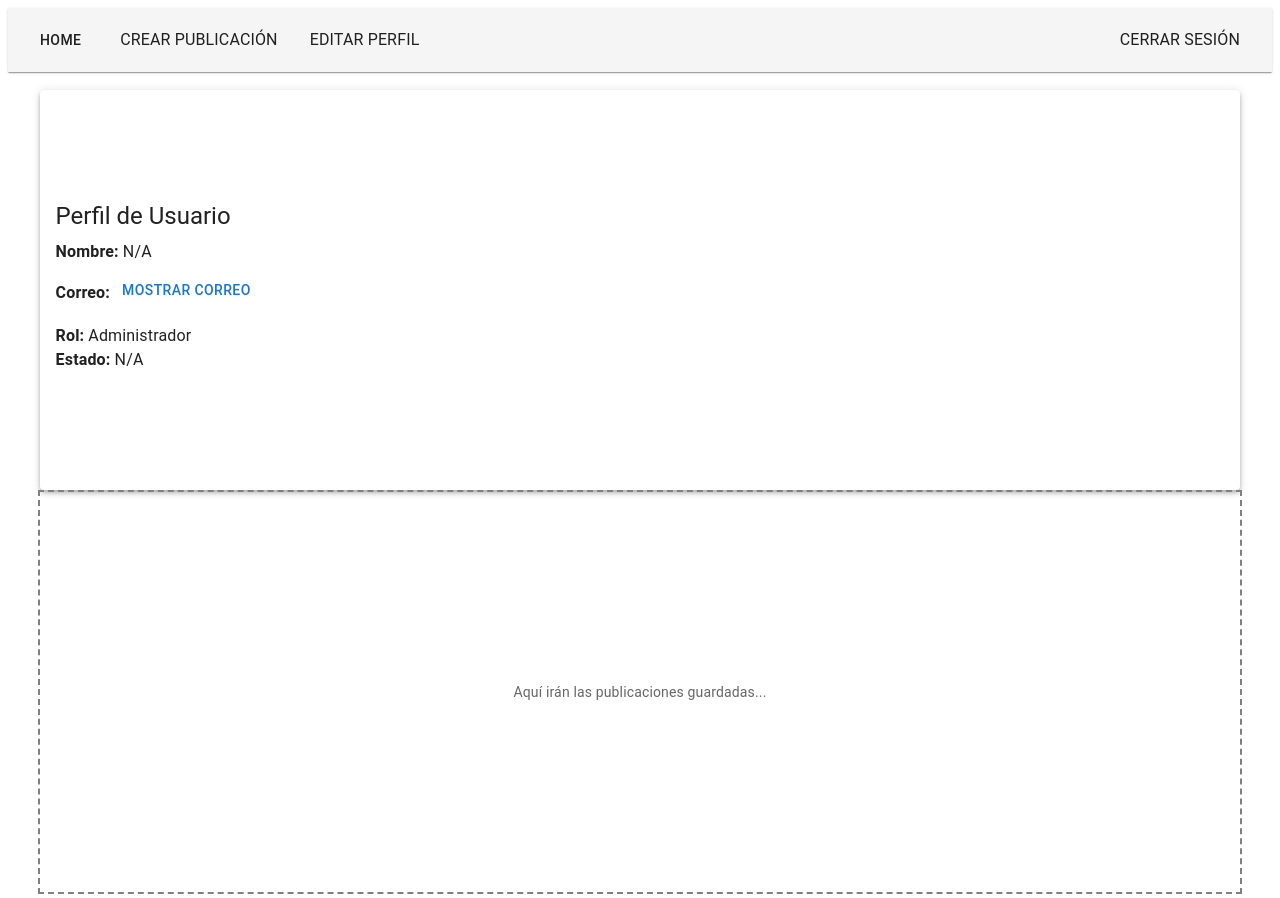
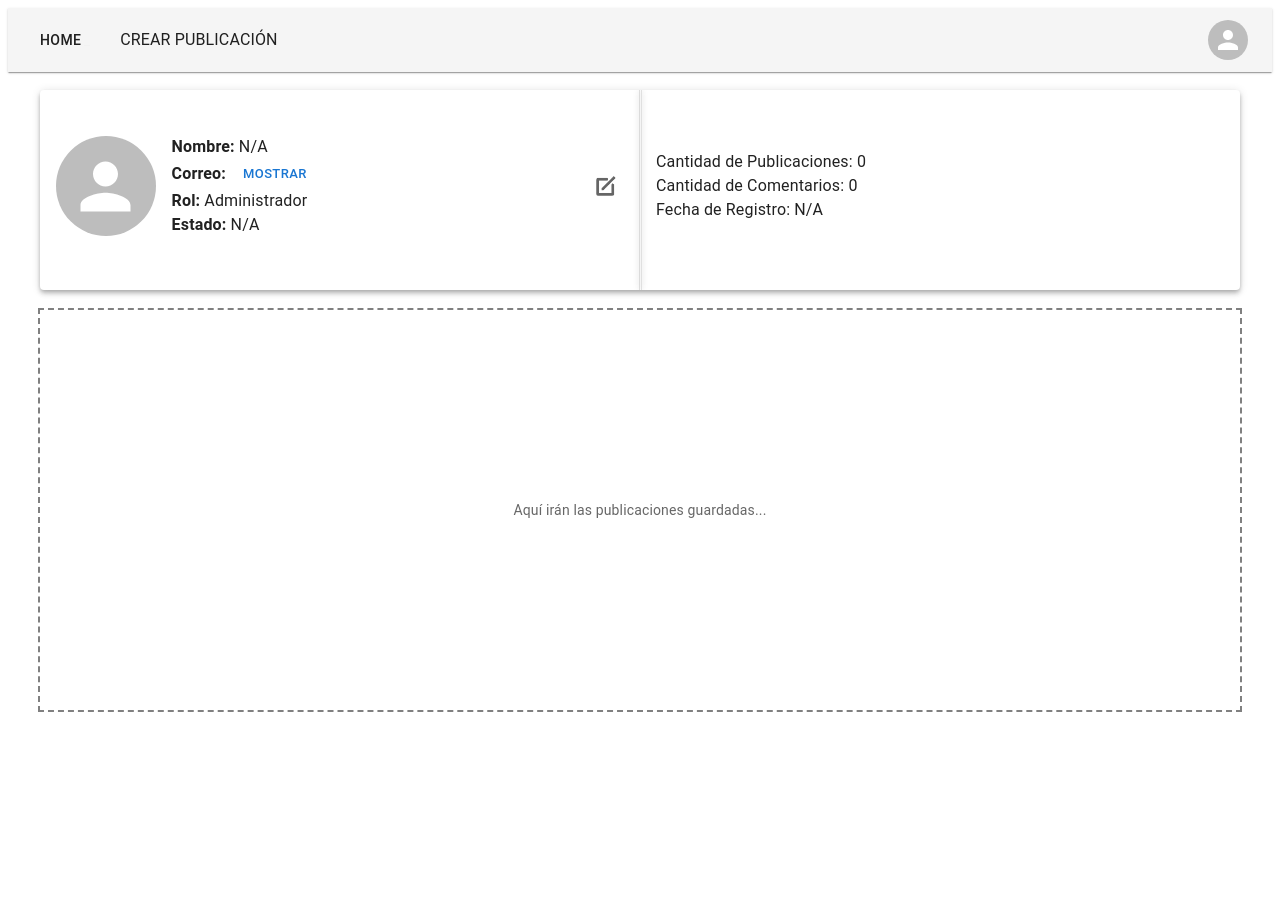
Before and after one commit to Dan23H/InfoSync-Front, a React (Vite) app: page /student/profile in a window 1280 px wide. Built offline with nearby package versions, Linux system fonts and the light colour scheme; no server answers; sample sign-in values are in the browser's storage.

Commit message:
feat: Enhance API request handling and improve user profile management

```diff
--- a/src/components/apps/admin/academic_plan/PensumCard.tsx
+++ b/src/components/apps/admin/academic_plan/PensumCard.tsx
@@ -23,7 +23,7 @@ const PensumCard: React.FC<PensumCardProps> = ({ pensum, onEdit, onDelete }) =>
                 onEdit(pensum._id);
               }}
             >
-              <img src={EditSVG} alt="editar" width={20} height={20} />
+              <img src={EditSVG} alt="editar-pensum" width={20} height={20} />
             </IconButton>
             <IconButton
               onClick={(e) => {
@@ -31,7 +31,7 @@ const PensumCard: React.FC<PensumCardProps> = ({ pensum, onEdit, onDelete }) =>
                 onDelete(pensum._id);
               }}
             >
-              <img src={DeleteSVG} alt="eliminar" width={20} height={20} />
+              <img src={DeleteSVG} alt="eliminar-pensum" width={20} height={20} />
             </IconButton>
           </>
         }
--- a/src/components/common/Navbar.tsx
+++ b/src/components/common/Navbar.tsx
@@ -1,4 +1,4 @@
-import { AppBar, Toolbar, Button, Box, Typography } from "@mui/material";
+import { AppBar, Toolbar, Button, Box, Typography, Menu, MenuItem, Avatar, IconButton } from "@mui/material";
 import { useNavigate, useParams } from "react-router-dom";
 import { useAuth } from "../../context/AuthContext";
 import { usePostModal } from "../../context/PostModalContext";
@@ -10,14 +10,25 @@ import { Typewriter } from "react-simple-typewriter";
 
 export default function Navbar() {
   const navigate = useNavigate();
-  const { logout } = useAuth();
+  const { user, logout } = useAuth();
   const { openModal } = usePostModal();
   const { planId } = usePlan();
   const { fetchPensumById } = usePensums();
-
   const { course } = useParams<{ course?: string }>();
 
   const [courseName, setCourseName] = useState<string | null>(null);
+
+  // Estado para el menú
+  const [anchorEl, setAnchorEl] = useState<null | HTMLElement>(null);
+  const open = Boolean(anchorEl);
+
+  const handleMenuClick = (event: React.MouseEvent<HTMLElement>) => {
+    setAnchorEl(event.currentTarget);
+  };
+
+  const handleMenuClose = () => {
+    setAnchorEl(null);
+  };
 
   useEffect(() => {
     if (!planId || !course) {
@@ -50,10 +61,11 @@ export default function Navbar() {
   return (
     <AppBar position="static" color="default" elevation={1}>
       <Toolbar>
+        {/* Izquierda */}
         <Box sx={{ flexGrow: 1, display: "flex", gap: 2, alignItems: "center" }}>
           <Button color="inherit" onClick={() => navigate("/student")}>
             <Typewriter
-                          words={[courseName? `Ingeniería Informática - ${courseName}` : "Home"]}
+              words={[courseName ? `Ingeniería Informática - ${courseName}` : "Home"]}
               loop={1}
               cursor
               cursorStyle="_"
@@ -63,27 +75,52 @@ export default function Navbar() {
             /> {courseName}
           </Button>
           <Button color="inherit" onClick={handleNewPost}>
-            <Typography>
-              Crear publicación
-            </Typography>
-          </Button>
-          <Button color="inherit" onClick={() => navigate("/student/profile")}>
-            <Typography>
-              Editar Perfil
-            </Typography>
+            <Typography>Crear publicación</Typography>
           </Button>
         </Box>
-        <Button
-          color="inherit"
+
+        {/* Avatar del usuario con menú */}
+        <IconButton onClick={handleMenuClick} sx={{ p: 0 }}>
+          <Avatar
+            src={user?.avatar || ""}
+            alt={user?.userName || "Perfil"}
+          >
+            {!user?.avatar && user?.userName ? user.userName[0].toUpperCase() : ""}
+          </Avatar>
+        </IconButton>
+        <Menu
+          anchorEl={anchorEl}
+          open={open}
+          onClose={handleMenuClose}
+          transformOrigin={{ horizontal: "right", vertical: "top" }}
+          anchorOrigin={{ horizontal: "right", vertical: "bottom" }}
+        >
+          <MenuItem
+            onClick={() => {
+              navigate("/student/profile");
+              handleMenuClose();
+            }}
+          >
+            Ver perfil
+          </MenuItem>
+          <MenuItem
+            onClick={() => {
+              navigate("/student/profile/edit");
+              handleMenuClose();
+            }}
+          >
+            Editar perfil
+          </MenuItem>
+          <MenuItem
             onClick={() => {
               logout();
               navigate("/login");
+              handleMenuClose();
             }}
           >
-          <Typography>
             Cerrar sesión
-            </Typography>
-        </Button>
+          </MenuItem>
+        </Menu>
       </Toolbar>
     </AppBar>
   );
--- a/src/models/posts.ts
+++ b/src/models/posts.ts
@@ -20,6 +20,6 @@ export interface PostDto {
   subject: string;
   description: string;
   course: string;
-  images?: string[];
-  files?: string[];
+  images?: (string | File)[];
+  files?: (string | File)[];
 }
--- a/src/router/AppRouter.tsx
+++ b/src/router/AppRouter.tsx
@@ -39,9 +39,10 @@ export default function AppRouter() {
                     }
                 >
                     <Route index element={<StudentMainPage />} />
+                    <Route path="profile" element={<ProfilePage />} />
+                    <Route path="profile/edit" element={<ProfilePage />} />
                     <Route path=":plan/:course" element={<PostsListPage />} />
                     <Route path=":plan/:course/:post" element={<PostPage />} />
-                    <Route path="profile" element={<ProfilePage />} />
                 </Route>
 
                 {/* Not Found */}
--- a/src/router/pages/ProfilePage.tsx
+++ b/src/router/pages/ProfilePage.tsx
@@ -1,12 +1,16 @@
 import { useState } from "react";
-import { Box, Card, CardContent, Typography, Button, Grid } from "@mui/material";
+import { Box, Card, CardContent, Typography, Button, Grid, IconButton, Divider, Avatar, TextField } from "@mui/material";
 import { useAuth } from "../../context/AuthContext"; // ajusta la ruta según tu proyecto
+import { EditSVG } from "../../assets";
+import { useMatch, useNavigate } from "react-router-dom";
 
 export default function ProfilePage() {
     const { user } = useAuth();
     // user = { userId, userEmail, userName, password, role, status }
 
     const [showEmail, setShowEmail] = useState(false);
+    const navigate = useNavigate();
+    const isEditing = useMatch("/student/profile/edit");
 
     const censorEmail = (email: string) => {
         if (!email) return "";
@@ -18,7 +22,7 @@ export default function ProfilePage() {
     return (
         <Grid container direction="column" sx={{ height: "100vh" }}>
             {/* Panel superior - Perfil */}
-            <Grid size={{ xs: 12 }} sx={{ height: "50vh" }}>
+            <Grid size={{ xs: 12 }} sx={{ height: "25vh" }}>
                 <Card
                     sx={{
                         width: "95%",
@@ -30,39 +34,126 @@ export default function ProfilePage() {
                         boxShadow: 4,
                     }}
                 >
-                    <CardContent>
-                        <Typography variant="h5" gutterBottom>
-                            Perfil de Usuario
-                        </Typography>
+                    <CardContent sx={{ height: "100%", display: "flex", position: "relative", p: 2 }}>
+                        {/* Mitad izquierda */}
+                        <Box sx={{ flex: 1, display: "flex", alignItems: "center", gap: 2 }}>
 
-                        <Typography variant="body1">
-                            <strong>Nombre:</strong> {user?.userName ?? "N/A"}
-                        </Typography>
+                            {/* Avatar */}
+                            <Avatar
+                                src={user?.avatar || ""}
+                                alt={user?.userName || "Perfil"}
+                                sx={{ width: 100, height: 100 }}
+                            >
+                                {!user?.avatar && user?.userName ? user.userName[0].toUpperCase() : ""}
+                            </Avatar>
 
+                            {/* Datos */}
+                            <Box sx={{ display: "flex", flexDirection: "column" }}>
+                                {isEditing ? (
+                                    <>
+                                        <TextField
+                                            label="Nombre"
+                                            defaultValue={user?.userName}
+                                            fullWidth
+                                            sx={{ mb: 2 }}
+                                        />
+                                        <Box display="flex" justifyContent="center">
+                                            <Button variant="contained" onClick={(e) => {
+                                                e.preventDefault();
+                                                navigate("/student/profile");
+                                            }}>Guardar cambios</Button>
+                                        </Box>
+                                    </>
+                                ) : (
+                                    <>
+                                        <Typography variant="body1"><strong>Nombre:</strong> {user?.userName ?? "N/A"}</Typography>
                                         <Typography variant="body1">
                                             <strong>Correo:</strong>{" "}
                                             {showEmail ? user?.userEmail : censorEmail(user?.userEmail ?? "")}
                                             <Button
                                                 variant="text"
                                                 color="primary"
+                                                size="small"
                                                 onClick={() => setShowEmail((prev) => !prev)}
-                                sx={{ mt: 1, mb: 2 }}
+                                                sx={{ ml: 1 }}
                                             >
-                                {showEmail ? "Ocultar correo" : "Mostrar correo"}
+                                                {showEmail ? "Ocultar" : "Mostrar"}
                                             </Button>
                                         </Typography>
+                                        <Typography variant="body1">
+                                            <strong>Rol:</strong>{" "}
+                                            {user?.role === "admin"
+                                                ? "Administrador"
+                                                : user?.role === "student"
+                                                    ? "Estudiante"
+                                                    : "??"}
+                                        </Typography>
+                                        <Typography variant="body1">
+                                            <strong>Estado:</strong>{" "}
+                                            {user?.status === "active"
+                                                ? "Activo"
+                                                : user?.status === "banned"
+                                                    ? "Sancionado"
+                                                    : "N/A"}
+                                        </Typography>
+                                    </>
+                                )}
+                            </Box>
 
+                            {/* Botón editar */}
+                            <IconButton
+                                onClick={(e) => {
+                                    e.preventDefault();
+                                    navigate("/student/profile/edit");
+                                }}
+                                sx={{ ml: "auto" }}
+                            >
+                                <img src={EditSVG} alt="editar-perfil" width={20} height={20} />
+                            </IconButton>
+                        </Box>
+
+                        {/* Divider central */}
+                        <Divider
+                            orientation="vertical"
+                            sx={{
+                                position: "absolute",
+                                left: "49.89%",
+                                top: 0,
+                                bottom: 0,
+                                height: "100%",
+                                borderColor: "grey.300",
+                                boxShadow: "0 0 6px rgba(0,0,0,0.2)",
+                            }}
+                        />
+                        <Divider
+                            orientation="vertical"
+                            sx={{
+                                position: "absolute",
+                                left: "50.11%",
+                                top: 0,
+                                bottom: 0,
+                                height: "100%",
+                                borderColor: "grey.300",
+                                boxShadow: "0 0 6px rgba(0,0,0,0.2)",
+                            }}
+                        />
+
+                        {/* Mitad derecha */}
+                        <Box sx={{ flex: 1, display: "flex", flexDirection: "column", justifyContent: "center", pl: 4 }}>
                             <Typography variant="body1">
-                            <strong>Rol:</strong> {user?.role == "admin" ? "Administrador" : user?.role == "student" ? "Estudiante" : "??"}
+                                Cantidad de Publicaciones: {user?.postCount ?? 0}
                             </Typography>
-
                             <Typography variant="body1">
-                            <strong>Estado:</strong> {user?.status == "active" ? "Activo" : user?.status == "banned" ? "Sancionado" : "N/A"}
+                                Cantidad de Comentarios: {user?.commentCount ?? 0}
                             </Typography>
+                            <Typography variant="body1">
+                                {`Fecha de Registro: ${user?.createdAt ? new Date(user.createdAt).toLocaleDateString() : "N/A"}`}
+                            </Typography>
+                        </Box>
                     </CardContent>
                 </Card>
             </Grid>
-
+            <br />
             {/* Panel inferior - Bookmarks */}
             <Grid size={{ xs: 12 }} sx={{ height: "50vh" }}>
                 <Box
```
Also changed, not shown: src/api/endpoints.ts (+34 -21 lines), src/components/apps/student/post_modal/ModalPost.tsx (+29 -13 lines). Lines whose indentation alone changed are shown as unchanged.
